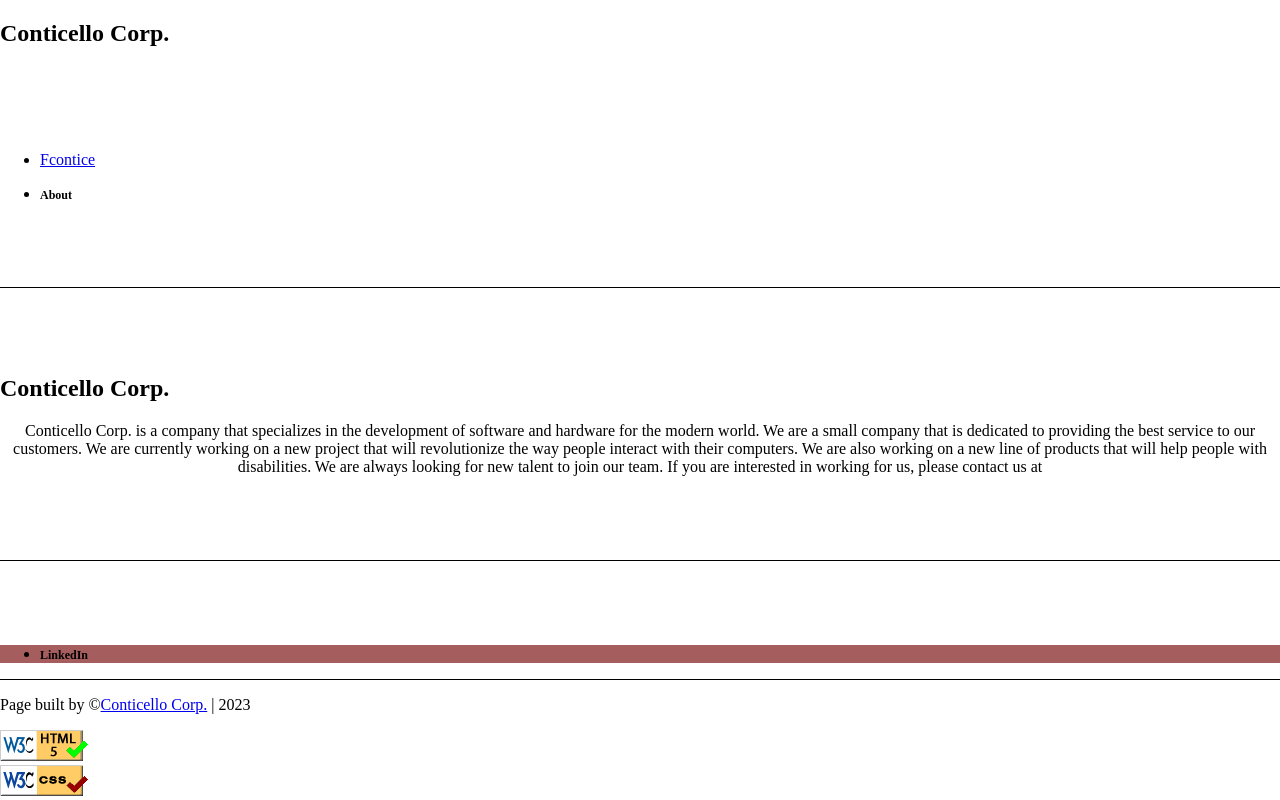
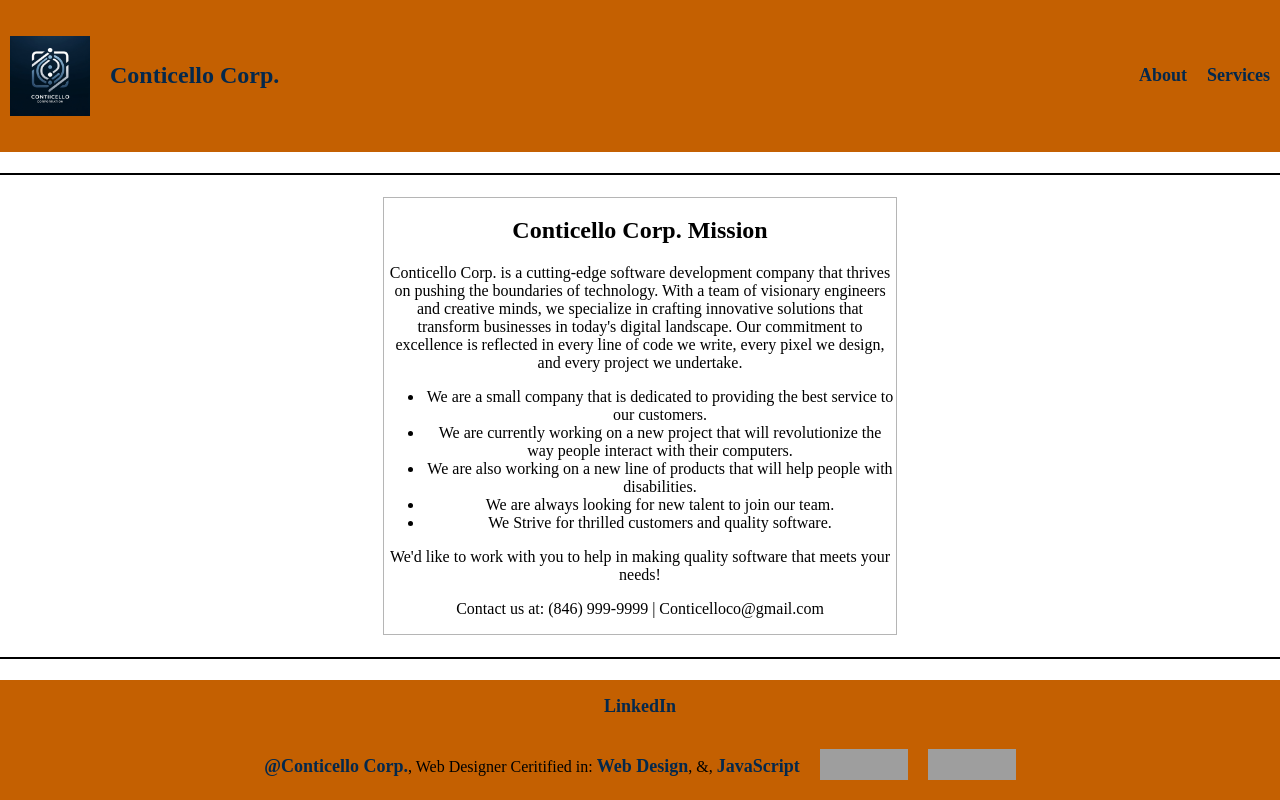
Before and after one commit to Fcontice/fcontice.github.io, a plain HTML site: page itis3135/conticellocorp.co/company.html in a window 1280 px wide. Drawn offline with Linux system fonts and the light colour scheme; grey boxes are pictures that could not be loaded.

Commit message:
fixed company

```diff
--- a/itis3135/conticellocorp.co/company.html
+++ b/itis3135/conticellocorp.co/company.html
@@ -1,80 +1,38 @@
 <!DOCTYPE html>
 <html lang="en">
-<!-- -->
 <head>
-    <meta charset="utf-8" />
+    <meta charset="utf-8">
     <meta name="viewport" content="width=device-width, initial-scale=1">
     <title>Frank Conticello | ITIS3135 | Conticello Corp.</title>
-    <link rel="stylesheet" type="text/css" href="../styles/default2.css">
+    <link rel="stylesheet" type="text/css" href="styles/company.css">
 </head>
-<!-- -->
     <body id="company-page">
-<!-- -->
-<header>
-    <div class="title-block">
-        <div class="title-box">
-            <!-- <h1><img src="images/conticelloCorp.png" alt="company-logo" class="contiImg"></h1> -->
-            <h2><strong>Conticello Corp.</strong></h2>
+
+<div data-include="components/header.html"></div>
+<hr>
+    <main id="company">
+        <div class="block-fit center">
+    <h2 class="heading">Conticello Corp. Mission</h2>
+        <p class="center">Conticello Corp. is a cutting-edge software development
+            company that thrives on pushing the boundaries of technology. With a team
+            of visionary engineers and creative minds, we specialize in crafting innovative
+            solutions that transform businesses in today's digital landscape. Our commitment
+            to excellence is reflected in every line of code we write, every pixel we design,
+            and every project we undertake.</p>
+           <ul>
+            <li><a>We are a small company that is dedicated to providing the best service to our customers.</a> </li>
+            <li><a>We are currently working on a new project that will revolutionize the way people interact with their computers.</a> </li>
+            <li><a>We are also working on a new line of products that will help people with disabilities.</a> </li>
+            <li><a>We are always looking for new talent to join our team.</a> </li>
+            <li><a>We Strive for thrilled customers and quality software.</a> </li>
+            </ul>
+            <p>We'd like to work with you to help in making quality software that meets your needs!</p>
+            <p>Contact us at: (846) 999-9999 | Conticelloco@gmail.com</p>
         </div>
-    </div>
-</header>
-<!-- -->
-<nav class="navbar">
-    <ul class="page-list">
-        <li><a class="name" href="../../index.html">Fcontice</a></li>
-    </ul>
-    <ul class="page-list-right">
-        <!-- webpages.uncc.edu list links -->
-        <li><a class="page-link" href="about.html">About</a></li>
-    </ul>
-</nav>
-<!-- -->
-    <hr class="main-div">
-<!-- -->
-<div class="main-block">
-    <div class="main-box">
-        <main id="company">
-            <h2 class="heading">Conticello Corp.</h2>
-            <p class="center">Conticello Corp. is a company that specializes in the development of software and hardware for the modern world.
-                We are a small company that is dedicated to providing the best service to our customers.
-                We are currently working on a new project that will revolutionize the way people interact with their computers.
-                We are also working on a new line of products that will help people with disabilities.
-                We are always looking for new talent to join our team.
-                If you are interested in working for us, please contact us at </p>
-        </main>
-    </div>
-</div>
-<!-- -->
-<hr class="main-div">
-<!-- -->
-<footer>
-    <nav class="nav-bottom">
-        <ul class="page-list">
-            <!--<li><a class="page-link" href="https://webpages.charlotte.edu/fcontice/">CLT Webpage</a></li>
-            <li><a class="page-link" href="https://github.com/fcontice">Github</a></li>
-            <li><a class="page-link" href="https://fcontice.github.io/">Github.io</a></li>
-            <li><a class="page-link" href="https://fcontice.github.io/itis3135/course.html">ITIS3135.io</a></li>
-            <li><a class="page-link" href="https://www.freecodecamp.org/fcontice">freecodecamp</a></li>
-            <li><a class="page-link" href="https://www.codecademy.com/profiles/fcontice">Codeacademy</a></li>-->
-            <li><a class="page-link" href="https://www.linkedin.com/in/fcontice/">LinkedIn</a></li>
-        </ul>
-    </nav>
-<!-- -->
-<hr class="bottom-div">
-<!-- -->
-	<div class="bottom-footer">
-		<p class="p-bottom">Page built by ©<a href="company.html">Conticello Corp.</a> | 2023</p>
-		<div>
-			<a href="https://validator.w3.org/check?uri=referer">
-    	        <img style="border:0;width:88px;height:31px" src="../images/button_validation_html5.png" alt="Valid HTML!"></a>
-		</div>
-		<div>
-			<a href="https://jigsaw.w3.org/css-validator/check/referer">
-    	        <img style="border:0;width:88px;height:31px" src="../images/button_validation_css.png" alt="Valid CSS!"></a>
-		</div>
-	</div>
-</footer>
-<!-- -->
+    </main>
+<hr>
+<div data-include="components/footer.html"></div>
+<script src="../scripts/HTMLinclude.js"></script>
 </body>
 <!-- -->
 </html>
--- a/itis3135/conticello.corp/components/footer.html
+++ b/itis3135/conticellocorp.co/components/footer.html
@@ -1,4 +1,4 @@
-<hr>
+
 <footer>
     <nav class="nav nav-bottom">
         <ul class="nav-list">
@@ -7,7 +7,7 @@
     </nav>
     <nav class="nav nav-bottom">
         <ul class="nav-list">
-            <li><a class="page-link" href="../conticellocorp.co/company.html">@Conticello Corp.</a>,
+            <li><a class="page-link" href="company.html">@Conticello Corp.</a>,
                 Web Designer Ceritified in: <a class="page-link" target="_blank" href="FCC-responsive website link">Web Design</a>, &,
                 <a class="page-link" target="_blank" href="FCC-JS website link">JavaScript</a>
             </li>
--- a/itis3135/conticello.corp/components/header.html
+++ b/itis3135/conticellocorp.co/components/header.html
@@ -1,6 +1,7 @@
 <header>
     <nav class="nav nav-top">
         <ul class="nav-list nav-left">
+            <li><h1><img src="images/conticelloCorp.png" alt="company-logo" href="company.html" class="contiImg logo align"></h1></li>
             <li><a class="logo align" href="company.html">Conticello Corp.</a></li>
         </ul>
         <ul class="nav-list nav-right">
@@ -9,4 +10,3 @@
         </ul>
     </nav>
 </header>
-<hr>
--- a/itis3135/conticellocorp.co/styles/company.css
+++ b/itis3135/conticellocorp.co/styles/company.css
@@ -0,0 +1,98 @@
+:root{
+    --headerfooter: #c46001;
+    --navy: #04284c;
+    --hover:grey;
+}
+
+body{
+    margin: 0;
+    height: 100vh;
+    display: flex;
+    flex-direction: column;
+    justify-content: space-between;
+}
+.main{
+    flex: 1;
+    background-color: darkgrey;
+}
+
+.block-fit{
+    display: block;
+    margin: auto;
+    width: 40%;
+    height: fit-content;
+    border: 1px solid rgba(0, 0, 0, 0.291);
+}
+
+hr{
+    margin: 0;
+    border: 0;
+    border-bottom: 1.5px solid black;
+    color: black;
+}
+
+.center{
+    text-align: center;
+}
+
+.nav{
+    display: flex;
+    align-items: center;
+    flex-wrap: nowrap;
+}
+.nav-top{
+    background-color:var(--headerfooter);
+    justify-content: space-between;
+}
+.nav-bottom{
+    background-color:var(--headerfooter);
+    justify-content: center;
+}
+.nav-list{
+    padding:0;
+    list-style: none;
+    display: flex;
+    align-items: center;
+    gap: 20px;
+}
+.nav-left{
+    padding-left: 10px;
+    justify-content: center;
+}
+.nav-right{
+    padding: 10px;
+    justify-content: flex-end;
+    word-break: keep-all;
+}
+.page-link{
+    font-size: 18px;
+    font-weight: 700;
+    color: var(--navy);
+    text-decoration: none;
+}
+.page-link:hover{
+    color: var(--hover);
+}
+.logo{
+    text-decoration: none;
+    font-size: 24px;
+    font-weight: 900;
+    color: var(--navy);
+}
+.logo:hover{
+    color: var(--hover);
+}
+hr{
+    margin: 0;
+    padding: 0;
+    border-top: 1px solid black;
+    color: black;
+}
+
+.contiImg{
+    display: block;
+    margin-left: auto;
+    margin-right: auto;
+    width: 80px;
+    height: 80px;
+  }
--- a/itis3135/styles/default2.css
+++ b/itis3135/styles/default2.css
@@ -280,11 +280,6 @@ tr:nth-child(odd){
     border: 3px solid #feac32;
   }
 
-  .contiImg{
-    display: block;
-    margin-left: auto;
-    margin-right: auto;
-  }
 /* Forms */
 .formSubmit{
     background-color:darkgreen;
```
Also changed, not shown: itis3135/conticello.corp/about.html (deleted, +0 -64 lines), itis3135/conticello.corp/company.html (deleted, +0 -30 lines), itis3135/conticello.corp/services.html (deleted), itis3135/conticello.corp/styles/company.css (deleted), itis3135/conticellocorp.co/services.html (added).
